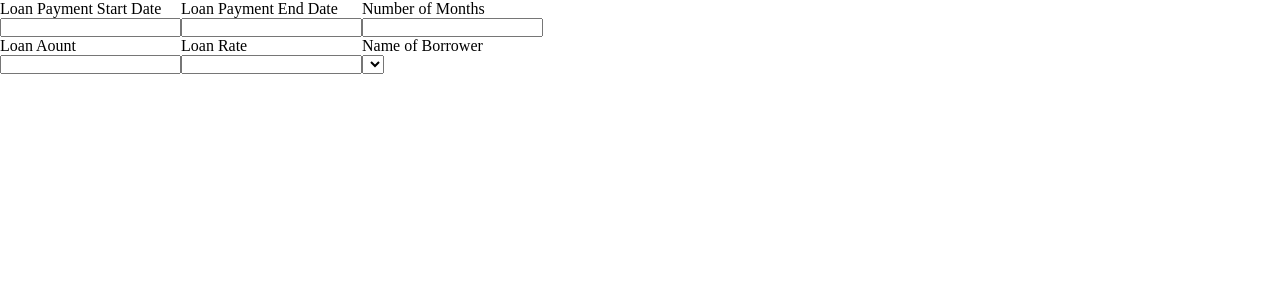
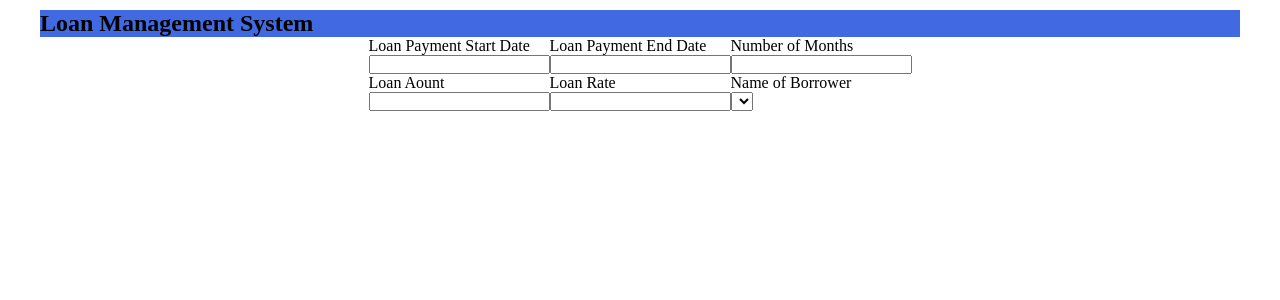
Before and after one commit to dantocome/first_react, a React (Vite) app: page / in a window 1280 px wide. Shown: the top 300 px of the page. Built offline with nearby package versions, Linux system fonts and the light colour scheme.

Commit message:
all added files

```diff
--- a/src/component/Emeks.css
+++ b/src/component/Emeks.css
@@ -1,3 +1,11 @@
-.form{
+.for{
     display: flex;
 }
+.header{
+    background-color: royalblue;
+    width: 1200px;
+}
+.container{
+   display: flex;
+   flex-direction: column;
+}
--- a/src/component/EmeksRef.tsx
+++ b/src/component/EmeksRef.tsx
@@ -16,8 +16,18 @@ const handleSubmit = (event)=>{
 }
 
   return (
+    <>
+    <div className="container">
+
+        <div className="header">
+            <h2>Loan Management System</h2>
+        </div>
+
+
+    <div className="main">
     <form >
-        <div className="form">
+
+        <div className="for">
             <div className="form-one-end">
             <div className="form-one">
             <label htmlFor="">Loan Payment Start Date</label><br></br>
@@ -52,6 +62,9 @@ const handleSubmit = (event)=>{
         </div>
 
     </form>
+    </div>
+    </div>
+    </>
   )
 }
 
```
